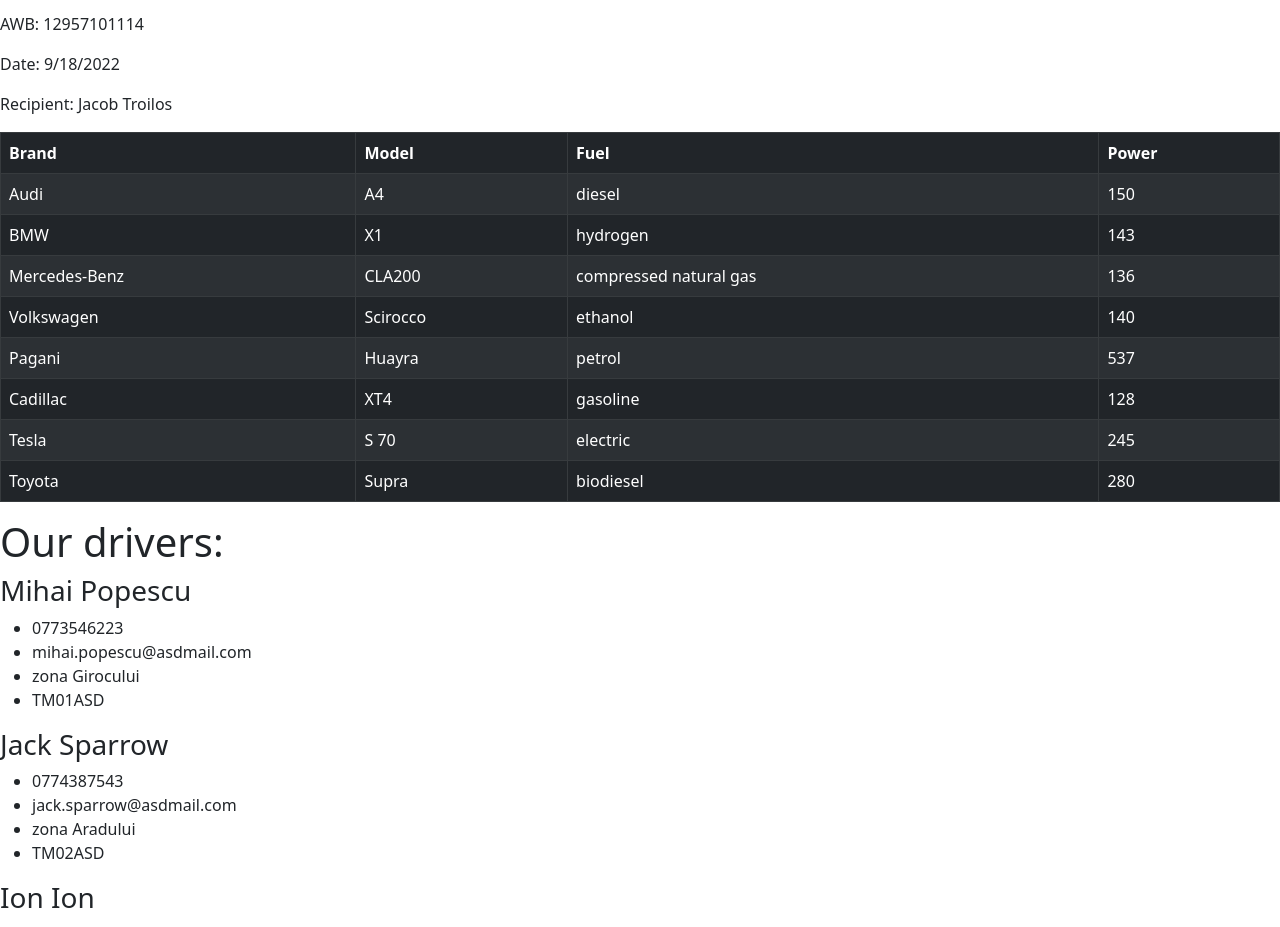
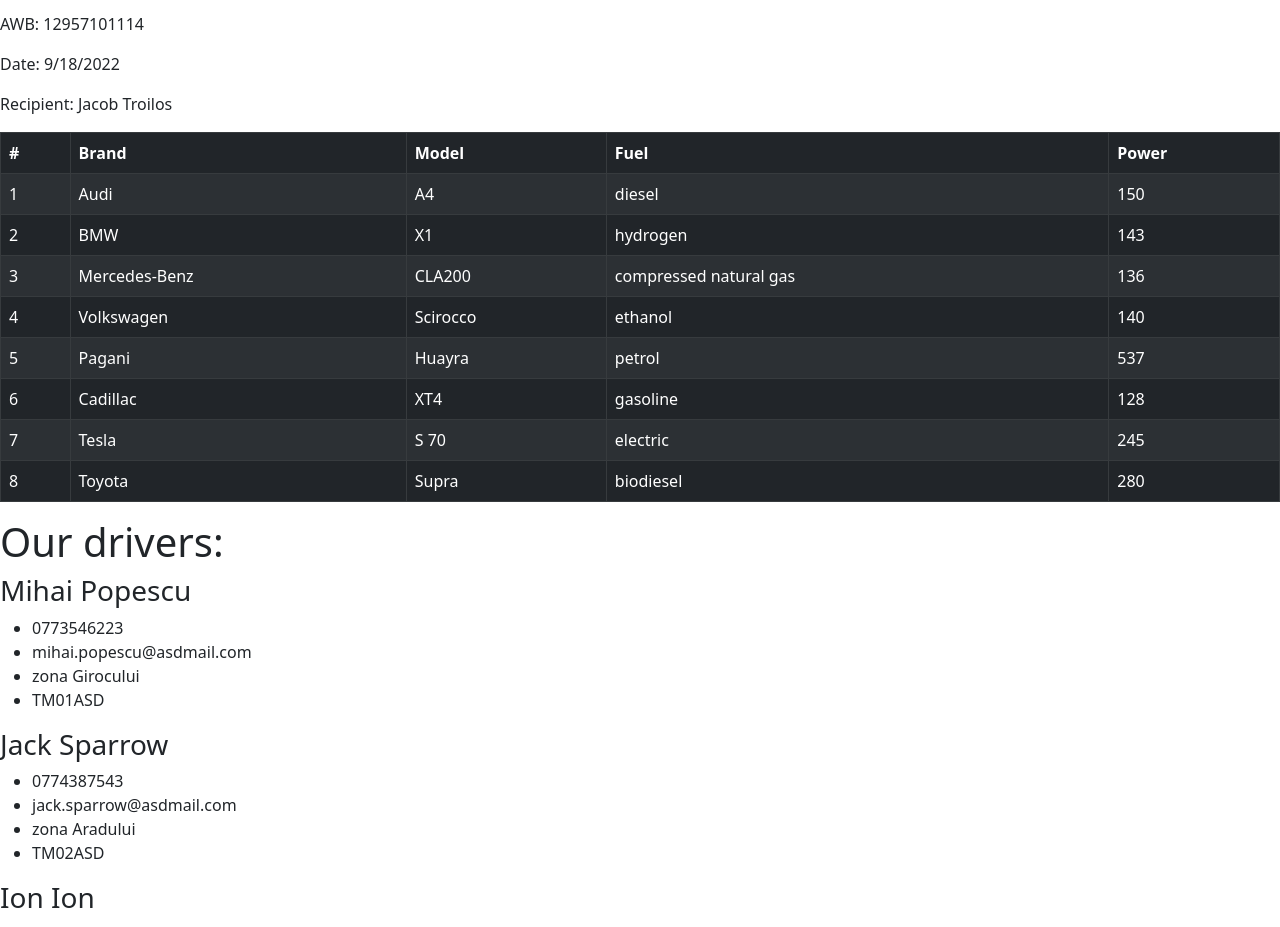
Before and after one commit to andreihojda15/SynergoDelivery, a React (Create React App) app: page / in a window 1280 px wide. Shown: the part 780-1707 px from the top of the page. Built offline with nearby package versions, Linux system fonts and the light colour scheme.

Commit message:
added numerotation index

```diff
--- a/src/components/cars/Cars.js
+++ b/src/components/cars/Cars.js
@@ -1,4 +1,4 @@
-import { useSSRSafeId } from "@react-aria/ssr";
+
 import React from "react";
 import Table from 'react-bootstrap/Table';
 
@@ -72,6 +72,7 @@
       <Table striped bordered hover variant="dark">
       <thead>
         <tr>
+          <th>#</th>
           <th>Brand</th>
           <th>Model</th>
           <th>Fuel</th>
@@ -80,9 +81,10 @@
       </thead>
       <tbody>
         {
-          this.state.cars.map((car) =>
+          this.state.cars.map((car,i) =>
 
             <tr key={car.guid}>
+              <td>{i+1}</td>
              <td>{car.brand}</td>
              <td>{car.model}</td>
              <td>{car.fuel}</td>
```
